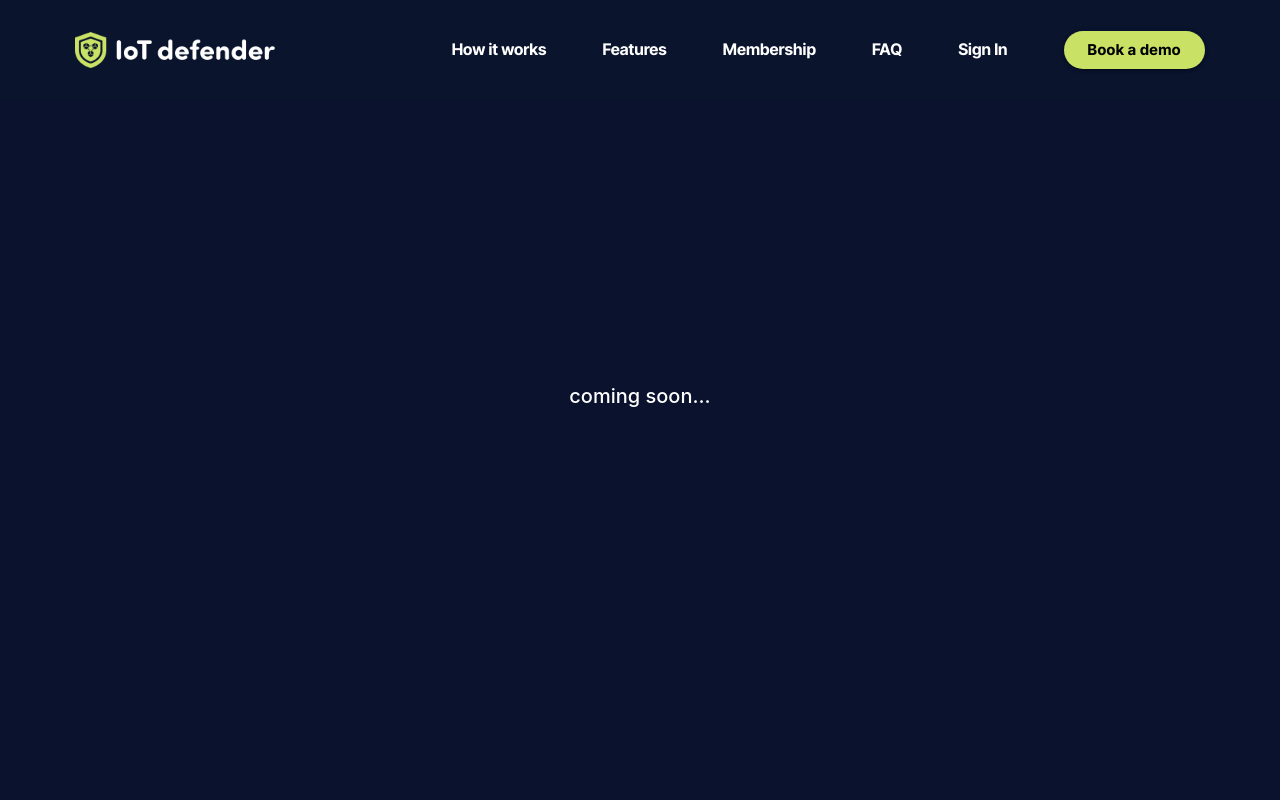
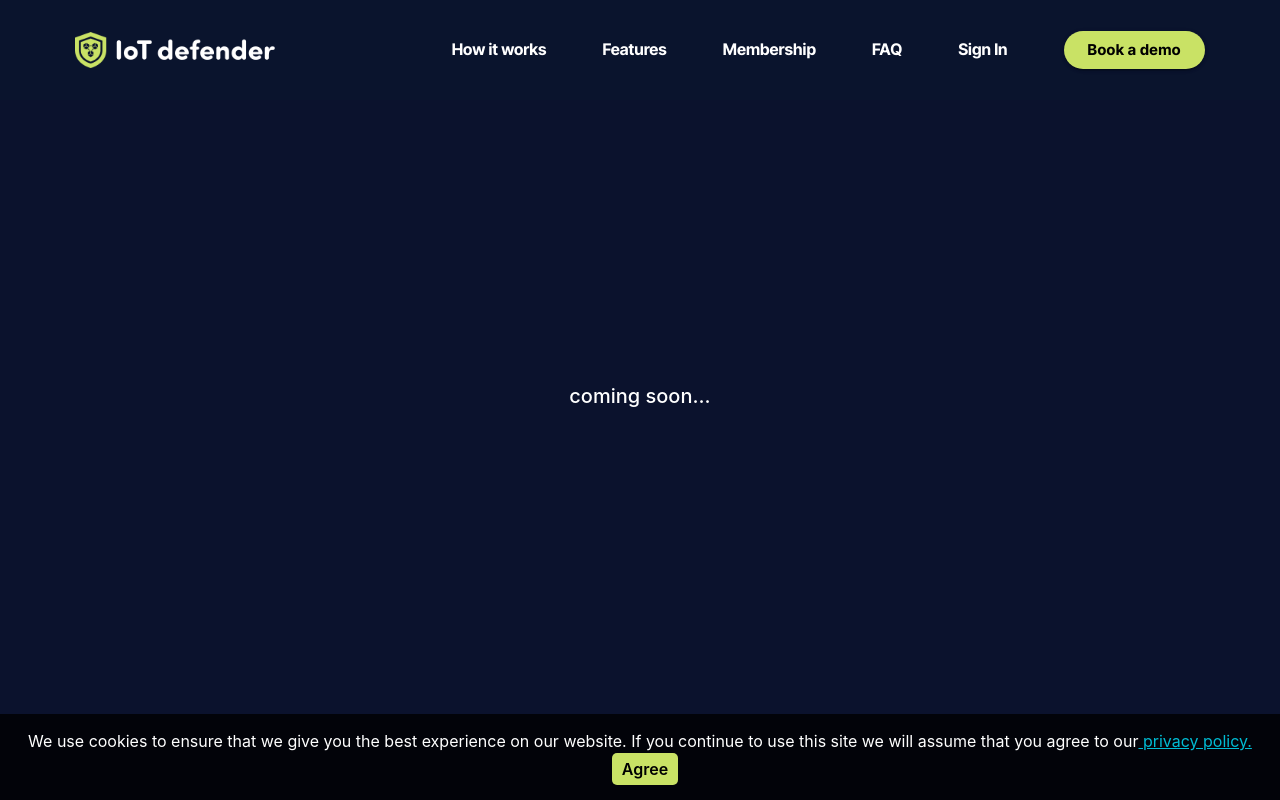
Before and after one commit to mfaisalakram/IOT-Defender, a React (Create React App) app: page /sign-up in a window 1280 px wide. Shown: the top 800 px of the page. Built offline with nearby package versions, Linux system fonts and the light colour scheme.

Commit message:
new code

```diff
--- a/public/index.html
+++ b/public/index.html
@@ -7,7 +7,7 @@
     <meta name="theme-color" content="#000000" />
     <meta
       name="description"
-      content="Web site created using create-react-app"
+      content="Empower your IoT solutions with decentralized blockchain security"
     />
     <link rel="apple-touch-icon" href="%PUBLIC_URL%/logo192.png" />
 
--- a/src/App.css
+++ b/src/App.css
@@ -134,3 +134,41 @@ body::-webkit-scrollbar-thumb {
 
 @media (max-width: 575.98px) {
 }
+
+
+.cookie-notification {
+  position: fixed;
+  bottom: 0;
+  left: 0;
+  right: 0;
+  background-color: rgba(0, 0, 0, 0.8);
+  color: white;
+  padding: 15px;
+  text-align: center;
+  z-index: 1000;
+}
+
+.cookie-notification p {
+  margin: 0;
+  display: inline;
+}
+
+.cookie-notification button {
+  margin-left: 10px;
+  padding: 4px 10px;
+  background-color: #c9e265;
+  color: #000000;
+  border: none;
+  cursor: pointer;
+  border-radius: 5px;
+  font-weight: 600;
+}
+
+.cookie-notification button:hover {
+  background-color: #45a049;
+}
+
+.cookie-notification a {
+  color: #00bcd4;
+  text-decoration: underline;
+}
--- a/src/App.js
+++ b/src/App.js
@@ -16,6 +16,7 @@ import SplashScreen from "./component/SplashScreen/SplashScreen";
 import PrivacyPolicy from "./component/PrivacyPolicy/PrivacyPolicy";
 import TermAndConditions from "./component/TermAndConditions/TermAndConditions";
 import SignUp from "./component/SignUp/SignUp";
+import CookieNotification from "./component/CookieNotification";
 
 function App() {
   const [showSplash, setShowSplash] = useState(true);
@@ -89,6 +90,8 @@ function App() {
         <Route path="/sign-up" element={<SignUp />} />
       </Routes>
       <Footer />
+      <CookieNotification />
+
     </div>
   );
 }
--- /dev/null
+++ b/src/component/CookieNotification.js
@@ -0,0 +1,26 @@
+import React, { useState } from 'react';
+import { Link } from 'react-router-dom';
+
+const CookieNotification = () => {
+  const [isVisible, setIsVisible] = useState(true);
+
+  const handleAgree = () => {
+    // Hide the notification when the user clicks "Agree"
+    setIsVisible(false);
+  };
+
+  if (!isVisible) return null;
+
+  return (
+    <div className="cookie-notification">
+      <p>
+        We use cookies to ensure that we give you the best experience on our website.
+        If you continue to use this site we will assume that you agree to our
+        <Link to="/Privacy-policy" target='_blank'> privacy policy.</Link>
+      </p>
+      <button onClick={handleAgree}>Agree</button>
+    </div>
+  );
+};
+
+export default CookieNotification;
```
Also changed, not shown: 1 other file (tests, documents, lock files or other folders).
